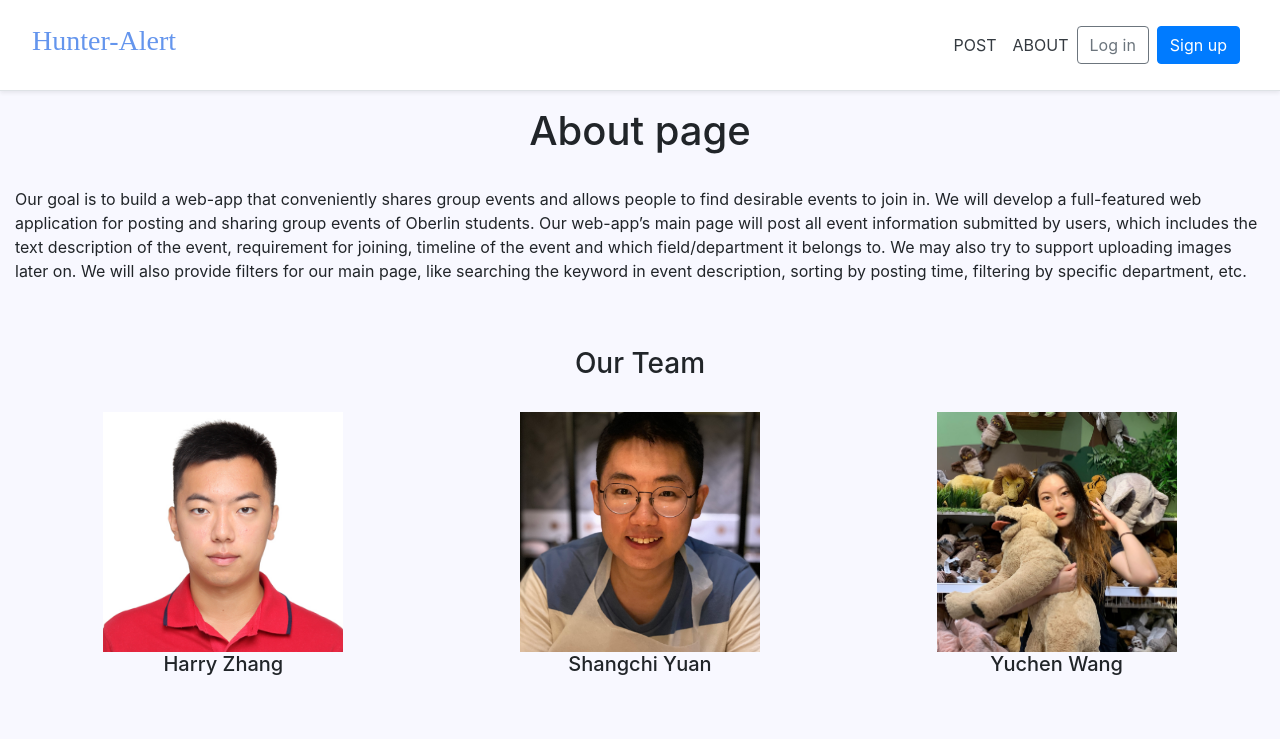
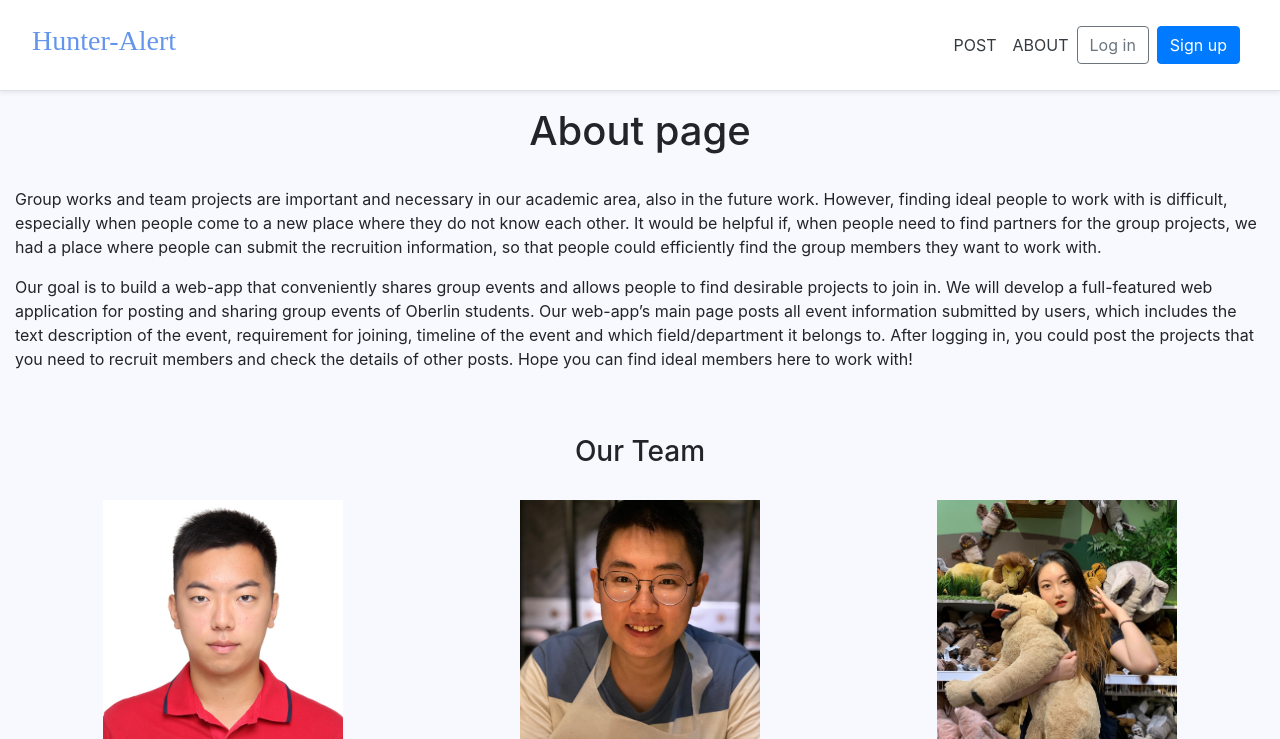
Before and after one commit to ZhuoxuanZhangHarry/Hunter_Alert, a Django app: page /about/ in a window 1280 px wide. Shown: the top 739 px of the page. Before the commit the page ends 675 px from the top, so only its background shows below. Run offline with Django 3.2, Linux system fonts and the light colour scheme.

Commit message:
Update about page text

```diff
--- a/src/templates/pages/about.html
+++ b/src/templates/pages/about.html
@@ -6,7 +6,16 @@
 <h1 style="text-align:center">About page</h1>
 
 <br>
-<p>Our goal is to build a web-app that conveniently shares group events and allows people to find desirable events to join in. We will develop a full-featured web application for posting and sharing group events of Oberlin students. Our web-app’s main page will post all event information submitted by users, which includes the text description of the event, requirement for joining, timeline of the event and which field/department it belongs to. We may also try to support uploading images later on. We will also provide filters for our main page, like searching the keyword in event description, sorting by posting time, filtering by specific department, etc.
+<p>Group works and team projects are important and necessary in our academic area, also in the future work.
+    However, finding ideal people to work with is difficult, especially when people come to a new place where they do not know each other.
+    It would be helpful if, when people need to find partners for the group projects, we had a place where people can submit the recruition information,
+    so that people could efficiently find the group members they want to work with. </p>
+<p> Our goal is to build a web-app that conveniently shares group events and allows people to find desirable projects to join in.
+    We will develop a full-featured web application for posting and sharing group events of Oberlin students.
+    Our web-app’s main page posts all event information submitted by users, which includes the text description of the event,
+    requirement for joining, timeline of the event and which field/department it belongs to.
+    After logging in, you could post the projects that you need to recruit members and check the details of other posts.
+    Hope you can find ideal members here to work with!
 </p>
 
 <br>
```
